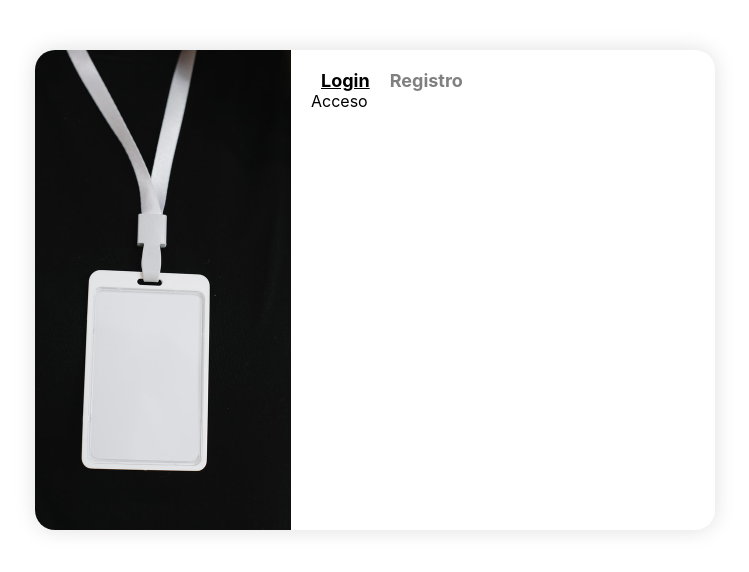
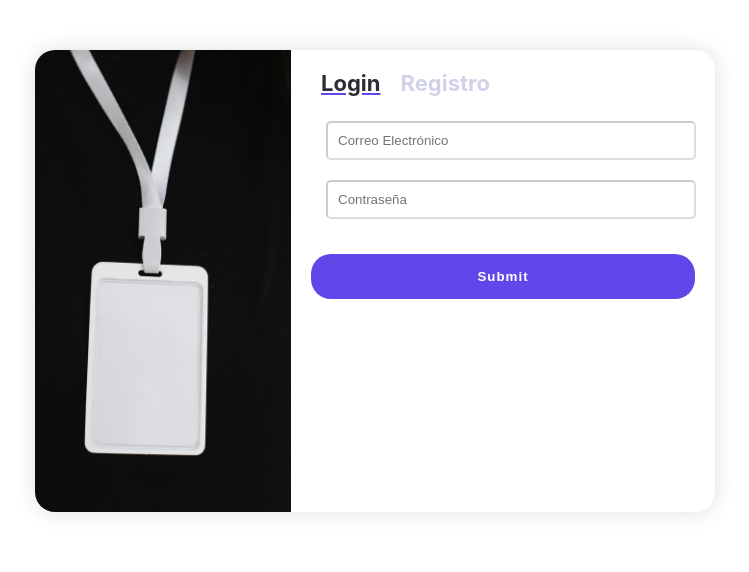
Before and after one commit to Radio-Pato/RadioPato-Frontend, a React (Vite) app: page /login in a window 1280 px wide. Shown: the top 572 px of the page, without its empty margins (265-1014 px from the left). Built offline with nearby package versions, Linux system fonts and the light colour scheme.

Commit message:
:alien:REFACTOR: Integration with backend

```diff
--- a/package.json
+++ b/package.json
@@ -8,11 +8,12 @@
     "preview": "vite preview"
   },
   "dependencies": {
+    "axios": "^0.27.2",
     "bootstrap": "^5.1.3",
     "react": "^18.0.0",
     "react-dom": "^18.0.0",
+    "react-hook-form": "^7.30.0",
     "react-router-dom": "^6.3.0",
-    "react-hook-form": "^7.30.0",
     "reactstrap": "^9.0.2"
   },
   "devDependencies": {
--- a/src/components/Acceso/Acceso.css
+++ b/src/components/Acceso/Acceso.css
@@ -0,0 +1,68 @@
+.appForm {
+    font-family: sans-serif;
+    display: flex;
+    align-items: center;
+    justify-content: center;
+    flex-direction: column;
+    gap: 20px;
+}
+
+input[type="email"],
+input[type="password"] {
+    width: 95%;
+	padding: 10px;
+	border-radius: 5px;
+	outline: none;
+	border-color: rgba(0, 0, 0, .20);
+	margin: 5px;
+}
+
+input[type="submit"] {
+    color: #fffffe;
+    margin-top: 20px;
+    border-radius: 20px;
+    height: 45px;
+    width: 100%;
+    font-weight: 600;
+    letter-spacing: 1px;
+	padding: 10px;
+	border:none;
+	background-color:#6246ea;
+	cursor: pointer;
+}
+
+input[type="submit"]:hover {
+    background: #583be8;
+    transform: scale(1.02);
+}
+
+.button-container {
+    display: flex;
+    justify-content: center;
+}
+
+.login-form {
+    padding: 10px;
+    width: 100%;
+}
+
+.list-container {
+    display: flex;
+}
+
+.error {
+    color: red;
+    font-size: 12px;
+}
+
+.title {
+    font-size: 25px;
+    margin-bottom: 20px;
+}
+
+.input-container {
+    display: flex;
+    flex-direction: column;
+    gap: 8px;
+    margin: 10px;
+}
--- a/src/components/Acceso/Acceso.tsx
+++ b/src/components/Acceso/Acceso.tsx
@@ -1,9 +1,102 @@
-import React from 'react'
+import React, { useState } from "react";
+import ReactDOM from "react-dom";
+import { useForm } from "react-hook-form";
+import './Acceso.css'
+import { getRegister } from '../../utils/Services'
+
+type TInputs = {
+  email: string;
+  password: string;
+};
 
 function Acceso() {
+  // React States
+
+  const {
+    register,
+    handleSubmit,
+    formState: { errors },
+  } = useForm<TInputs>({
+    reValidateMode: "onChange",
+  });
+
+  /* const data = {email:"prueba@gmail.com",password:"palmira123"} */
+
+  const onSubmitTest = async (data: TInputs) =>{
+    console.log(data);
+    getRegister()
+    .then((res) => {
+      console.log(res.data);
+    })
+    .catch((err) => {
+      console.error(err);
+    });
+  }
+
   return (
-	<div>Acceso</div>
-  )
+    <div className="appForm">
+      <div className="login-form">
+      <div className="form">
+      <form onSubmit={handleSubmit(onSubmitTest)}>
+        <div className="input-container">
+          <input
+            type="email"
+            id="email"
+            placeholder="Correo Electrónico"
+            {...register("email", {
+              required: true,
+               maxLength: 60,
+            })}
+          />
+            {/* Errors */}
+            {errors.email?.type === "required" && (
+              <div className="errors">Debe introducir un correo electrónico</div>
+            )}
+            {errors.email?.type === "maxLength" && (
+              <div className="errors">
+                Los apellidos no pueden contener mas de 60 carácteres
+              </div>
+            )}
+        </div>
+        <div className="input-container">
+        <input
+          type="password"
+          id="password"
+          placeholder="Contraseña"
+          {...register("password", {
+            required: true,
+            minLength:8,
+			      maxLength:120,
+          })}
+        />
+        {errors.password?.type === "required" && (
+          <div className="errors">Debe introducir una contraseña</div>
+        )}
+
+        {errors.password?.type === "minLength" && (
+          <div className="errors">
+            La contraseña debe tener entre 8 y 120 carácteres
+          </div>
+        )}
+        {errors.password?.type === "maxLength" && (
+          <div className="errors">
+            La contraseña debe tener entre 8 y 120 carácteres
+          </div>
+        )}
+		    {errors.password?.type === "pattern" && (
+			   <div className="errors">
+			   La contraseña solo puede tener carácteres alfanuméricos
+			 </div>
+		)}
+    </div>
+      <div className="button-container">
+        <input type="submit" />
+      </div>
+  </form>
+</div>
+</div>
+</div>
+  );
 }
 
 export default Acceso
--- a/src/components/Registro/Registro.css
+++ b/src/components/Registro/Registro.css
@@ -1,13 +1,13 @@
 .formStyle{
 	display: flex;
 	flex-direction: column;
-	width: 100%;
 	justify-content: center;
 	align-items: center;
+	padding: 14px;
 }
 
 .formStyle input{
-	width: 50%;
+	width: 95%;
 	padding: 10px;
 	border-radius: 5px;
 	outline: none;
@@ -18,11 +18,21 @@
 	border-color: rgba(0, 0, 0, .50);
 }
 .formStyle button{
+	color: #fffffe;
+    margin-top: 20px;
+    border-radius: 20px;
+    height: 45px;
+    width: 100%;
+    font-weight: 600;
+    letter-spacing: 1px;
 	padding: 10px;
-	border-radius: 5px;
 	border:none;
-	background-color:rgba(0, 183, 255, 1);
+	background-color:#6246ea;
 	cursor: pointer;
+}
+.formStyle button:hover{
+	background: #583be8;
+    transform: scale(1.02);
 }
 .formStyle .errors{
 	color: rgba(220, 53, 69,1 );
--- a/src/components/Registro/Registro.tsx
+++ b/src/components/Registro/Registro.tsx
@@ -1,5 +1,10 @@
 import "./Registro.css";
+import {useState, useContext} from 'react'
+import { AuthContext } from "../../contexts/DataContext";
 import { useForm } from "react-hook-form";
+import { postRegister } from '../../utils/Services'
+
+
 type TInputs = {
   name: string;
   surname: string;
@@ -8,7 +13,11 @@ type TInputs = {
   building: string;
   password: string;
 };
-function Registro(): JSX.Element {
+interface Props {
+  setChanger:any
+}
+function Registro({setChanger}: Props): JSX.Element {
+/*   const  {auth, setAuth}:any = useContext(AuthContext) */
   const {
     register,
     handleSubmit,
@@ -16,7 +25,21 @@ function Registro(): JSX.Element {
   } = useForm<TInputs>({
     reValidateMode: "onChange",
   });
-  const onSubmitTest = (data: TInputs) => console.log(data);
+  const onSubmitTest = async (data: TInputs) =>{
+      postRegister(data)
+      .then((res) => {
+        console.log(res.data);
+        if(res.data.status===200){
+          /* setAuth(true) */
+          setChanger(true)
+          alert(`usuario ${res.data.data.name} fue registrado con Exito! iniciar Seccion primero`)
+        }
+
+      })
+      .catch((err) => {
+        console.error(err);
+      });
+    };
   return (
     <div className="containerForm">
       <form onSubmit={handleSubmit(onSubmitTest)} className="formStyle">
--- /dev/null
+++ b/src/contexts/DataContext.tsx
@@ -0,0 +1,18 @@
+import { createContext, useState } from "react";
+
+export const AuthContext = createContext({})
+
+interface Props {
+    children:any
+}
+
+export function DataContextProvider(props:Props){
+    const [auth, setAuth ]= useState(false);
+    const valor = {auth, setAuth};
+
+    return (
+        <AuthContext.Provider value={valor}>
+            {props.children}
+        </AuthContext.Provider>
+    )
+}
--- a/src/main.tsx
+++ b/src/main.tsx
@@ -1,10 +1,13 @@
 import React from 'react'
 import ReactDOM from 'react-dom/client'
+import { DataContextProvider } from './contexts/DataContext'
 import './index.css'
 import RoutesMain from './Routes/RoutesMain'
 
 ReactDOM.createRoot(document.getElementById('root')!).render(
   <React.StrictMode>
+    <DataContextProvider>
       <RoutesMain />
+    </DataContextProvider>
   </React.StrictMode>
 )
--- a/src/pages/Login/Login.module.css
+++ b/src/pages/Login/Login.module.css
@@ -16,19 +16,20 @@
 }
 .tittle {
     padding: 10px;
-    color: gray;
-    font-size: large;
+    color: #d1d1e9;
+    font-size: 22px;
     font-weight: bold;
     cursor: pointer;
 }
 
 .tittleActive {
-    color: black !important;
+    color: #2b2c34 !important;
     text-decoration: underline;
+    text-decoration-color: #6246ea;
 
 }
 .images {
-    height: 480px; /* Valor quemado */
+    height: 462px; /* Valor quemado */
     width: 100%;
     background-size: cover;
     background-position:center;
--- a/src/pages/Login/Login.tsx
+++ b/src/pages/Login/Login.tsx
@@ -40,7 +40,7 @@ function Login() {
 
         {changer
         ?<Acceso />
-        :<Registro />
+        :<Registro setChanger= {setChanger}/>
         }
       </div>
 
--- /dev/null
+++ b/src/utils/Services.tsx
@@ -0,0 +1,22 @@
+import axios from 'axios';
+
+let URL_MAIN= "http://localhost:3001/users/"
+
+
+export const postRegister = async (data:any) => {
+    let URL = `${URL_MAIN}registro`;
+    let response = await axios.post(URL, data);
+    return response;
+  };
+
+  export const getRegister = async () => {
+    const bodyParameters:any = {
+      method: 'GET',
+            body: {
+              email:"nahyomi2000@gmail.com",password:"palmira123"
+            }
+    }
+    let URL = "http://localhost:3001/users/acceso";
+    let response = await axios.get(URL,bodyParameters);
+    return response;
+  };
```
Also changed, not shown: 1 other file (tests, documents, lock files or other folders).
